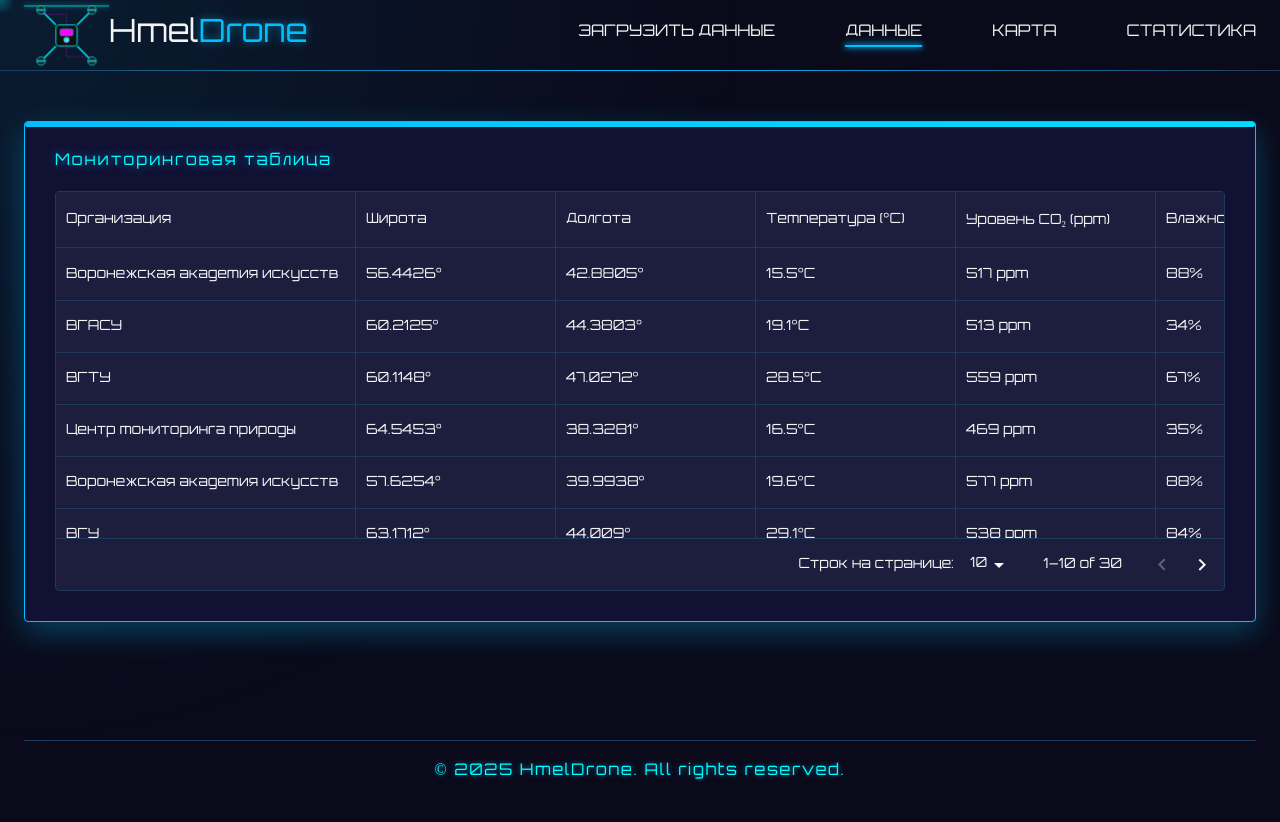
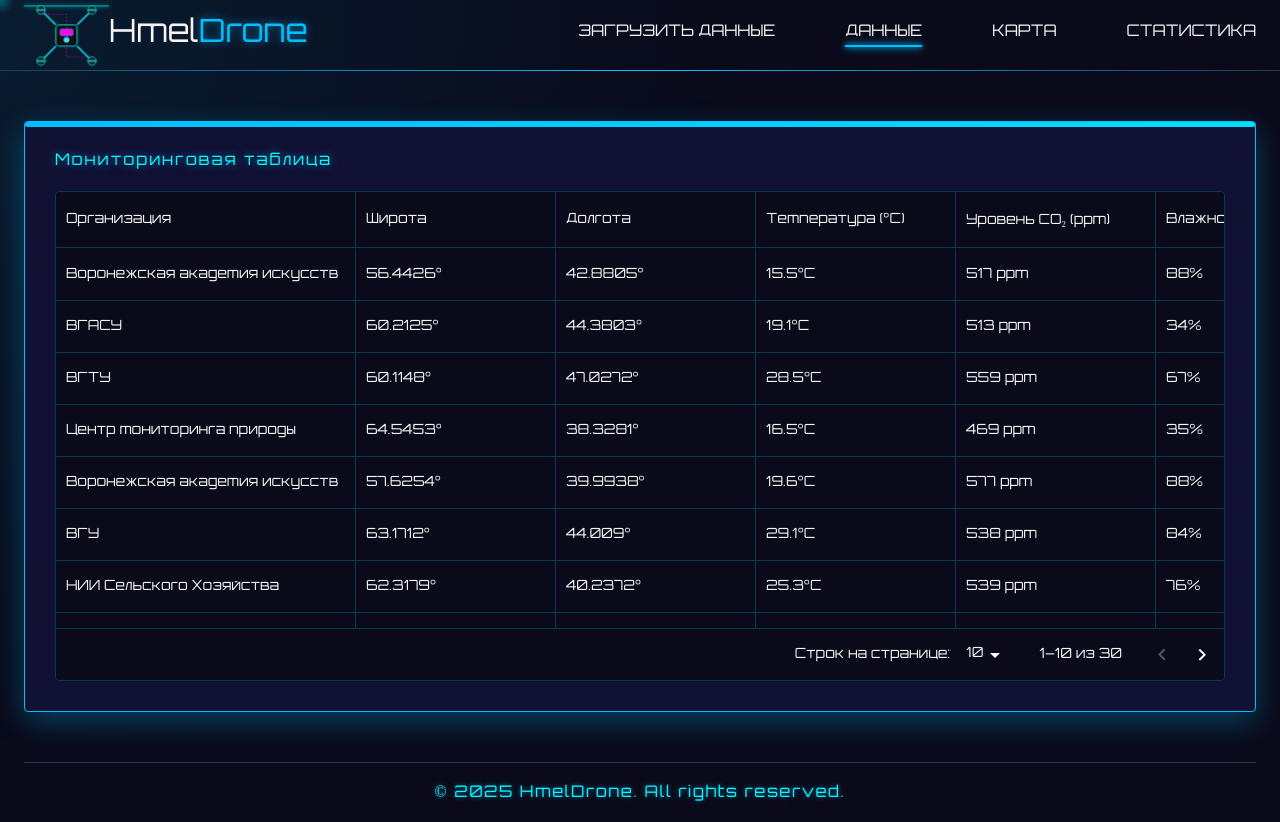
Before and after one commit to xtansy/drone-frontend, a React (Vite) app: page /#/information in a window 1280 px wide. Before the commit the page ends 800 px from the top, so only its background shows below. Built offline with nearby package versions, Linux system fonts and the light colour scheme.

Commit message:
table pagination locale fix

```diff
--- a/package.json
+++ b/package.json
@@ -15,7 +15,7 @@
     "@mui/icons-material": "^7.0.2",
     "@mui/material": "^7.0.2",
     "@mui/x-charts": "^8.0.0-beta.3",
-    "@mui/x-data-grid": "^8.2.0",
+    "@mui/x-data-grid": "^7.2.0",
     "axios": "^1.9.0",
     "classnames": "^2.5.1",
     "material-ui-dropzone": "^3.5.0",
--- a/src/pages/Information/Information.tsx
+++ b/src/pages/Information/Information.tsx
@@ -128,7 +128,7 @@ export const Information = () => {
         Мониторинговая таблица
       </Typography>
 
-      <Box sx={{ height: "400px", width: "100%", overflow: "auto" }}>
+      <Box sx={{ height: "490px", width: "100%", overflow: "auto" }}>
         <DataGridCustom rows={rows} columns={columns} />
       </Box>
     </PaperCustom>
--- a/src/shared/ui/DataGridCustom/DataGridCustom.tsx
+++ b/src/shared/ui/DataGridCustom/DataGridCustom.tsx
@@ -18,6 +18,12 @@ export const DataGridCustom: FC<DataGridProps> = ({ ...rest }) => {
         "& .MuiDataGrid-cell, & .MuiDataGrid-columnHeader": {
           userSelect: "none",
         },
+        "& .MuiDataGrid-row": {
+          backgroundColor: "#0a0a1a",
+        },
+        "& .MuiDataGrid-footerContainer": {
+          backgroundColor: "#0a0a1a",
+        },
       }}
       disableColumnResize
       disableColumnMenu
--- a/src/shared/ui/DataGridCustom/styles.module.scss
+++ b/src/shared/ui/DataGridCustom/styles.module.scss
@@ -1,5 +1,3 @@
 body .dataGrid {
-  // --DataGrid-t-color-background-base: var(--card-bg-color);
   --DataGrid-t-color-border-base: var(--border-color);
-  // --DataGrid-t-header-background-base: var(--card-bg-color);
 }
```
Also changed, not shown: 1 other file (tests, documents, lock files or other folders).
